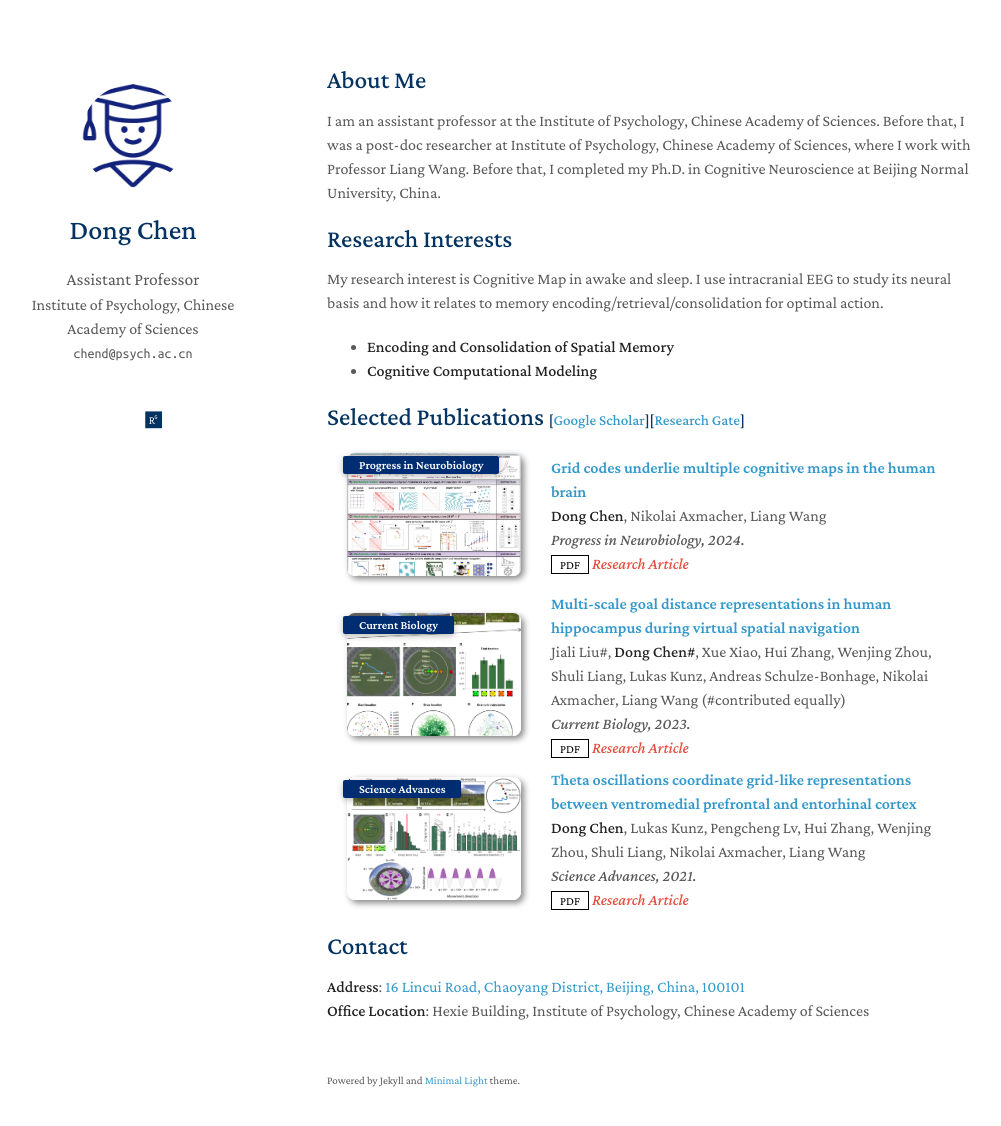
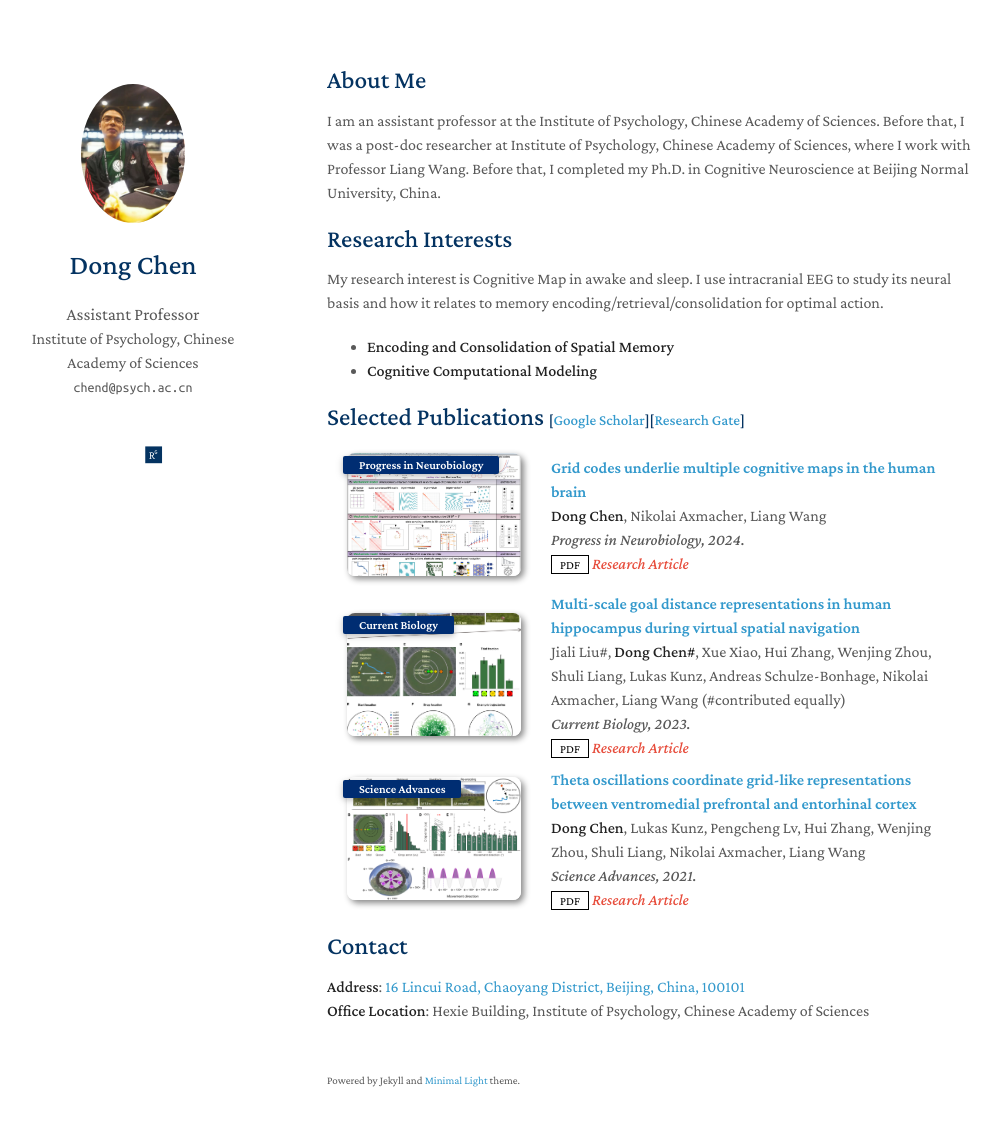
Before and after one commit to chendong567/chendong567.github.io, a Jekyll site: the page built from index.md, in a window 1280 px wide and 1161 px high. Shown: the top 1126 px of the window, without its empty margins (143-1144 px from the left). Built offline with Jekyll 4.4.1, drawn with Linux system fonts in a browser that asks for light colours; a style sheet for code colours, icons or effects is not loaded; our own code applies the rules of GitHub Pages for plain Markdown files.

Commit message:
update profile

```diff
--- a/_config.yml
+++ b/_config.yml
@@ -21,7 +21,7 @@ research_gate: https://www.researchgate.net/profile/Dong-Chen-68
 
 # Images (e.g., your profile picture and your website's favicon)
 # "favicon" and "favicon_dark" are used for the light and dark modes, respectively.
-avatar: ./assets/img/avatar.png # profile picture
+avatar: ./assets/img/avatar.jpg # profile picture
 favicon: ./assets/img/favicon.png # need not change
 favicon_dark: ./assets/img/favicon-dark.png # need not change
 
```
Also changed, not shown: assets/img/avatar.jpg (added), assets/img/avatar.png (deleted).
